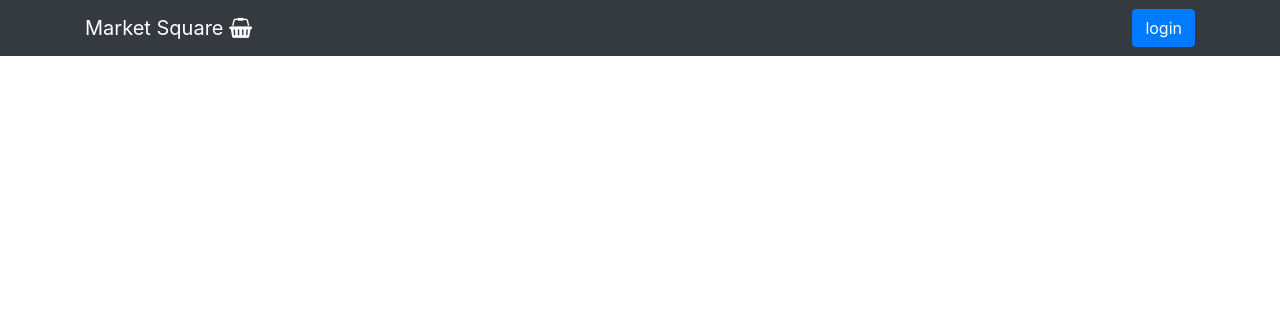
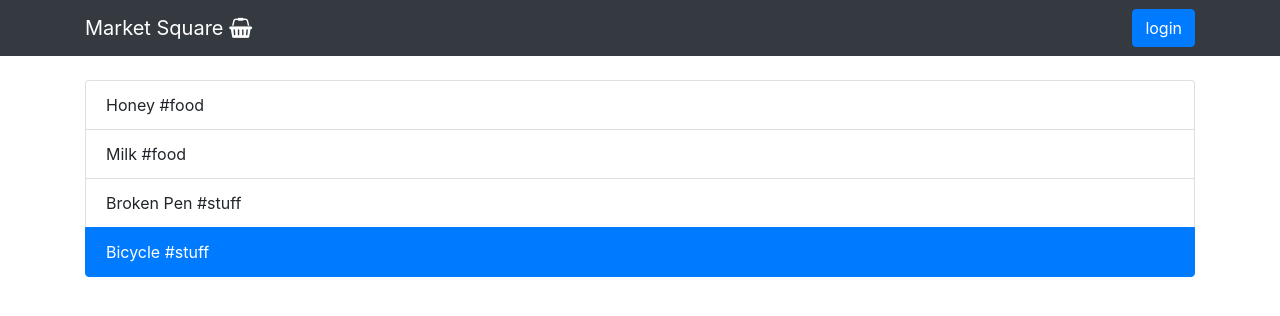
Before and after one commit to anowakowski/MarketSquare_SPA, an Angular app: page / in a window 1280 px wide. Shown: the top 316 px of the page. Built offline with nearby package versions, Linux system fonts and the light colour scheme.

Commit message:
test list commit

```diff
--- a/package.json
+++ b/package.json
@@ -28,13 +28,13 @@
     "zone.js": "~0.9.1"
   },
   "devDependencies": {
-    "@angular-devkit/build-angular": "~0.803.22",
+    "@angular-devkit/build-angular": "^0.803.25",
     "@angular/cli": "~8.3.22",
     "@angular/compiler-cli": "~8.2.14",
     "@angular/language-service": "~8.2.14",
-    "@types/node": "~8.9.4",
     "@types/jasmine": "~3.3.8",
     "@types/jasminewd2": "~2.0.3",
+    "@types/node": "~8.9.4",
     "codelyzer": "^5.0.0",
     "jasmine-core": "~3.4.0",
     "jasmine-spec-reporter": "~4.2.1",
--- a/src/app/app.component.html
+++ b/src/app/app.component.html
@@ -11,6 +11,19 @@
     </div>
   </div>
 </nav>
+
+<main style="margin-top: 80px;">
+  <section>
+    <div class="container">
+      <ul class="list-group">
+        <li class="list-group-item">Honey #food</li>
+        <li class="list-group-item">Milk #food</li>
+        <li class="list-group-item">Broken Pen #stuff</li>
+        <li class="list-group-item active">Bicycle #stuff</li>
+      </ul>
+      </div>
+  </section>
+</main>
 <div style="margin-top: 55px;">
   <router-outlet></router-outlet>
 </div>
```
Also changed, not shown: 1 other file (tests, documents, lock files or other folders).
